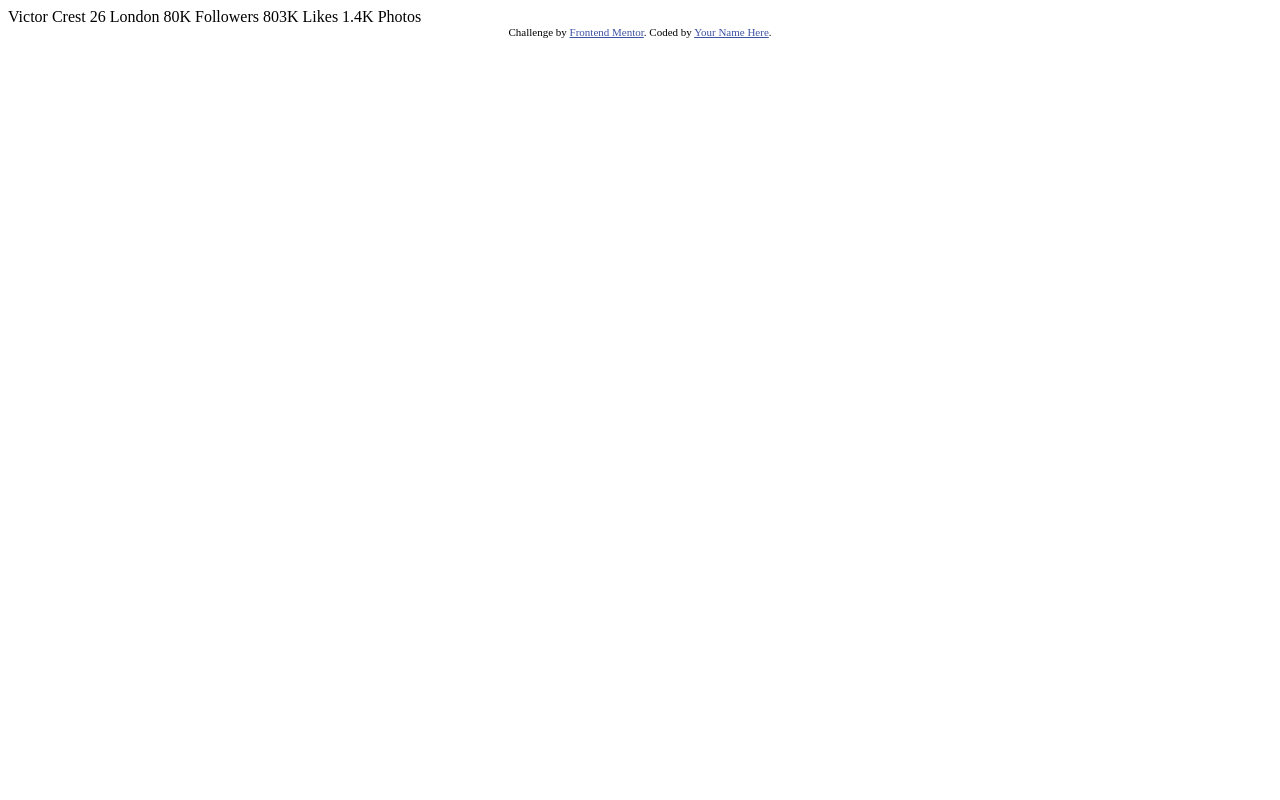
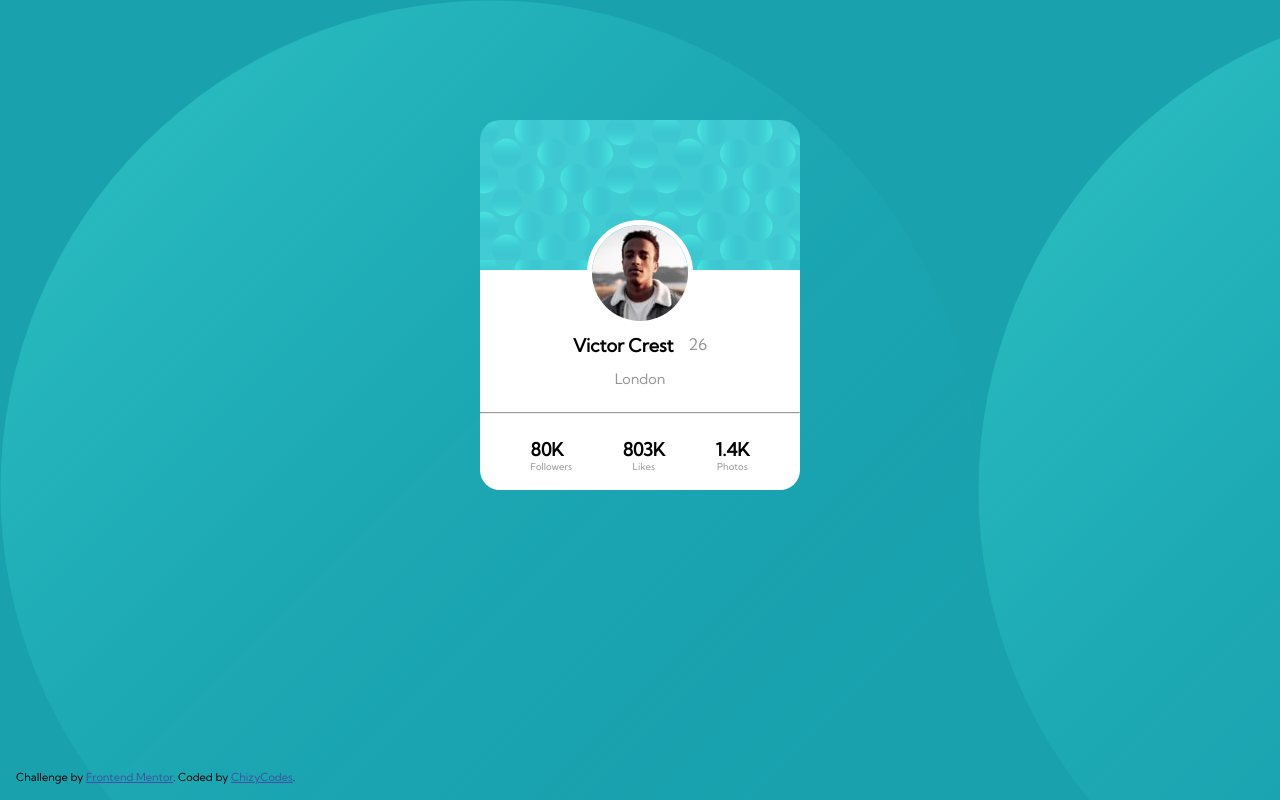
Before and after one commit to Chizycodes/Frontend-Mentor-Challenges, a plain HTML site: page profile-card-component-main/index.html in a window 1280 px wide. Drawn offline with Linux system fonts and the light colour scheme.

Commit message:
new commit

```diff
--- /dev/null
+++ b/profile-card-component-main/css/styles.css
@@ -0,0 +1,81 @@
+    * {
+        font-family: 'Kumbh Sans', sans-serif;
+        margin: 0;
+        padding: 0;
+        border-sizing: border-box;
+    }
+    #background {
+        background-image: url(../images/bg-pattern-bottom.svg);
+        background-color: hsl(185, 75%, 39%);
+        height: 100%;
+        width: 100%;
+    }
+    #card {
+        width: 320px;
+        height: 370px;
+        margin: 120px auto;
+    }
+    #top-card {
+        height: 150px;
+        background-image: url(../images/bg-pattern-card.svg);
+        border-radius: 20px 20px 0 0;
+    }
+    #bottom-card {
+        background-color: white;
+        border-radius: 0 0 20px 20px;
+        height: 220px;
+    }
+    img {
+        border-radius: 100%;
+        display: block;
+        margin-right: auto;
+        margin-left: auto;
+        position: relative;
+        top: 100px;
+        border: 5px solid white;
+    }
+    .name, .stats {
+        font-size: 18px;
+        font-weight: 700;
+    }
+    .info {
+        text-align: center;
+        padding-top: 4rem;
+    }
+    .name-age {
+        display: flex;
+        justify-content: center;
+    }
+    .age {
+        padding-left: 15px;
+    }
+    .age, .location, .flp {
+        color: hsl(0, 0%, 59%);
+    }
+    .location {
+        font-size: .9rem;
+        padding-bottom: 1.5rem;
+        padding-top: .8rem;
+    }
+    .flp {
+        font-size: .6rem;
+        text-align: center;
+    }
+    #stats1 {
+        display: flex;
+        justify-content: space-evenly;
+        padding-top: 1.5rem;
+        padding-bottom: 1.5rem;
+    }
+    .attribution {
+        font-size: 11px;
+        text-align: center;
+    }
+    .attribution a {
+        color: hsl(228, 45%, 44%);
+    }
+    footer {
+        position: absolute;
+        left: 1rem;
+        bottom: 1rem;
+    }
--- a/profile-card-component-main/index.html
+++ b/profile-card-component-main/index.html
@@ -2,34 +2,49 @@
 <html lang="en">
 <head>
   <meta charset="UTF-8">
-  <meta name="viewport" content="width=device-width, initial-scale=1.0"> <!-- displays site properly based on user's device -->
-
+  <meta name="viewport" content="width=device-width, initial-scale=1.0">
+  <link rel="stylesheet" href="css/styles.css">
+  <link rel="stylesheet" href="https://fonts.googleapis.com/css?family=Kumbh Sans">
   <link rel="icon" type="image/png" sizes="32x32" href="./images/favicon-32x32.png">
-
   <title>Frontend Mentor | Profile card component</title>
 
-  <!-- Feel free to remove these styles or customise in your own stylesheet 👍 -->
-  <style>
-    .attribution { font-size: 11px; text-align: center; }
-    .attribution a { color: hsl(228, 45%, 44%); }
-  </style>
 </head>
-<body>
-  Victor Crest
-  26
-  London
 
-  80K
-  Followers
-
-  803K
-  Likes
-
-  1.4K
-  Photos
+<body id="background">
+    <div id="card">
+      <div id="top-card">
+        <img src="images/image-victor.jpg" alt="Profile picture">
+      </div>
+      <div id="bottom-card">
+        <div class="info">
+          <div class="name-age">
+            <p class="name">Victor Crest</p>
+            <p class="age">26</p>
+          </div>
+          <p class="location">London</p>
+        </div>
+        <hr>
+        <div id="stats1">
+          <div>
+            <p class="stats">80K</p>
+            <p class="flp">Followers</p>
+          </div>
+          <div>
+            <p class="stats">803K</p>
+            <p class="flp">Likes</p>
+          </div>
+          <div>
+            <p class="stats">1.4K</p>
+            <p class="flp">Photos</p>
+          </div>
+        </div>
+      </div>
+    </div>
+</body>
+<footer>
   <div class="attribution">
     Challenge by <a href="https://www.frontendmentor.io?ref=challenge" target="_blank">Frontend Mentor</a>.
-    Coded by <a href="#">Your Name Here</a>.
+    Coded by <a href="https://www.github.com/chizycodes">ChizyCodes</a>.
   </div>
-</body>
+</footer>
 </html>
```
